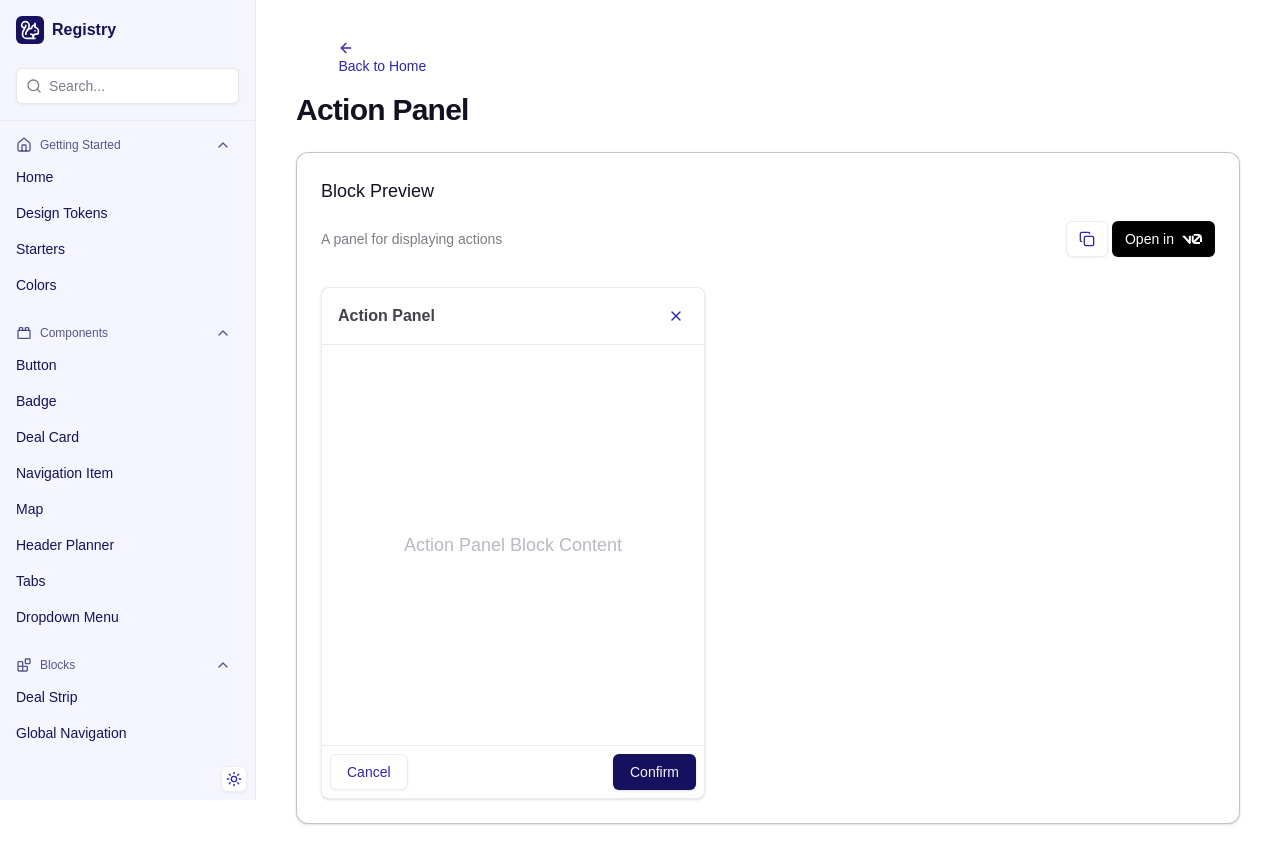
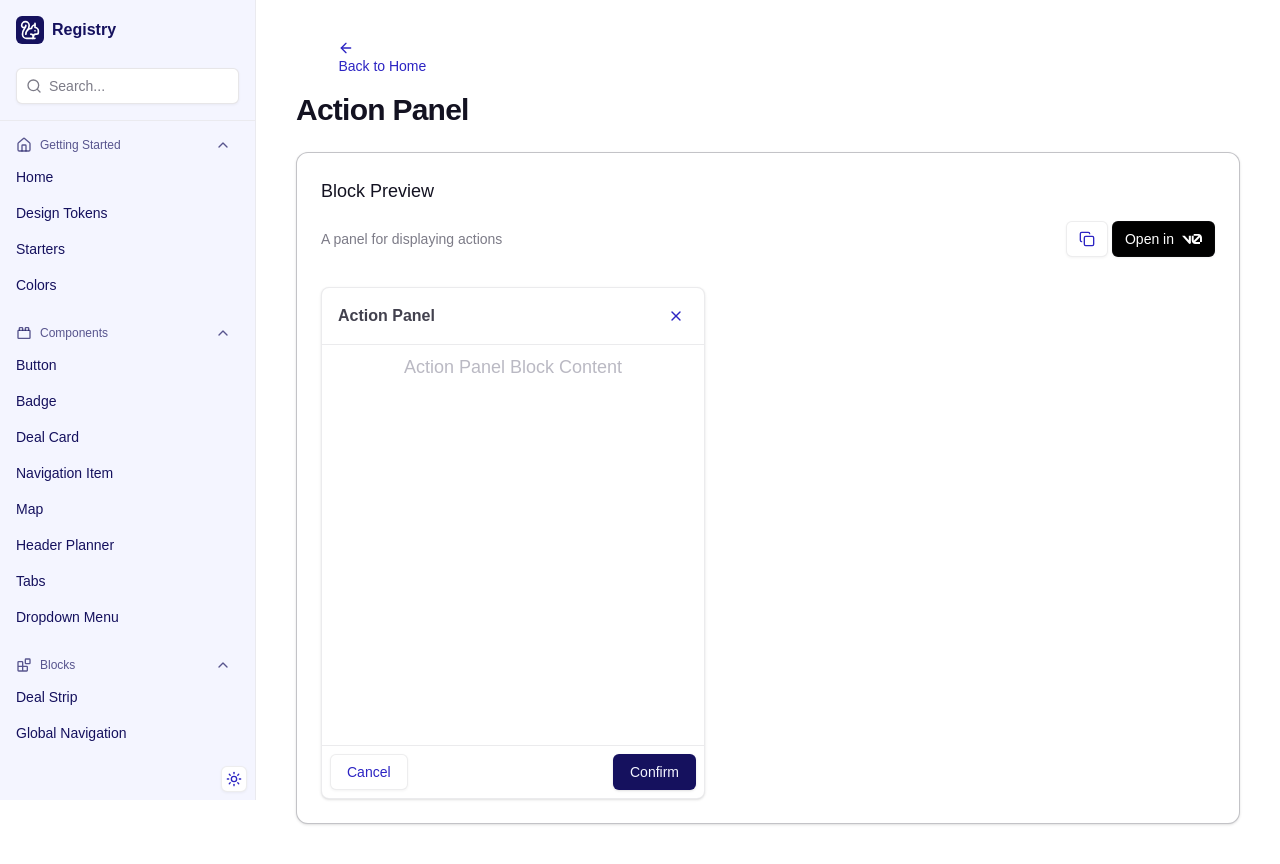
Before and after one commit to raulalgo/shadcn-ui-registry-starter, a Next.js app: page /blocks/action-panel in a window 1280 px wide. Built offline with nearby package versions, Linux system fonts and the light colour scheme.

Commit message:
Update ActionPanel component to adjust alignment of child elements for improved layout consistency.

```diff
--- a/src/components/ui/action-panel.tsx
+++ b/src/components/ui/action-panel.tsx
@@ -48,7 +48,7 @@ export function ActionPanel({
       </div>
       {/* Content */}
       <div className="flex-1 p-2 flex flex-col gap-4 overflow-hidden">
-        <div className="flex-1 flex items-center justify-center text-neutral-400 text-lg">
+        <div className="flex-1 flex items-start justify-center text-neutral-400 text-lg">
           {children ?? "Content"}
         </div>
       </div>
```
